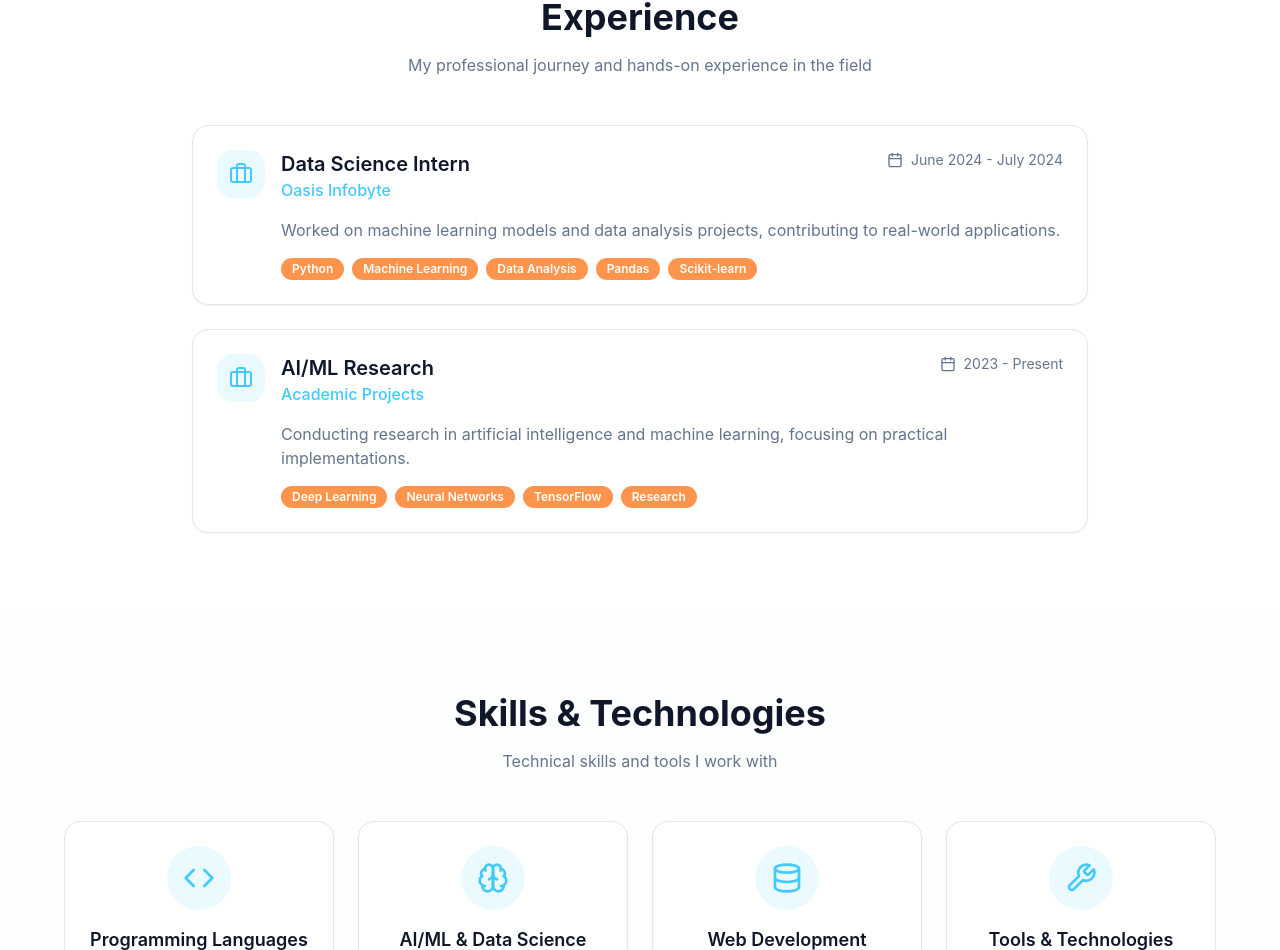
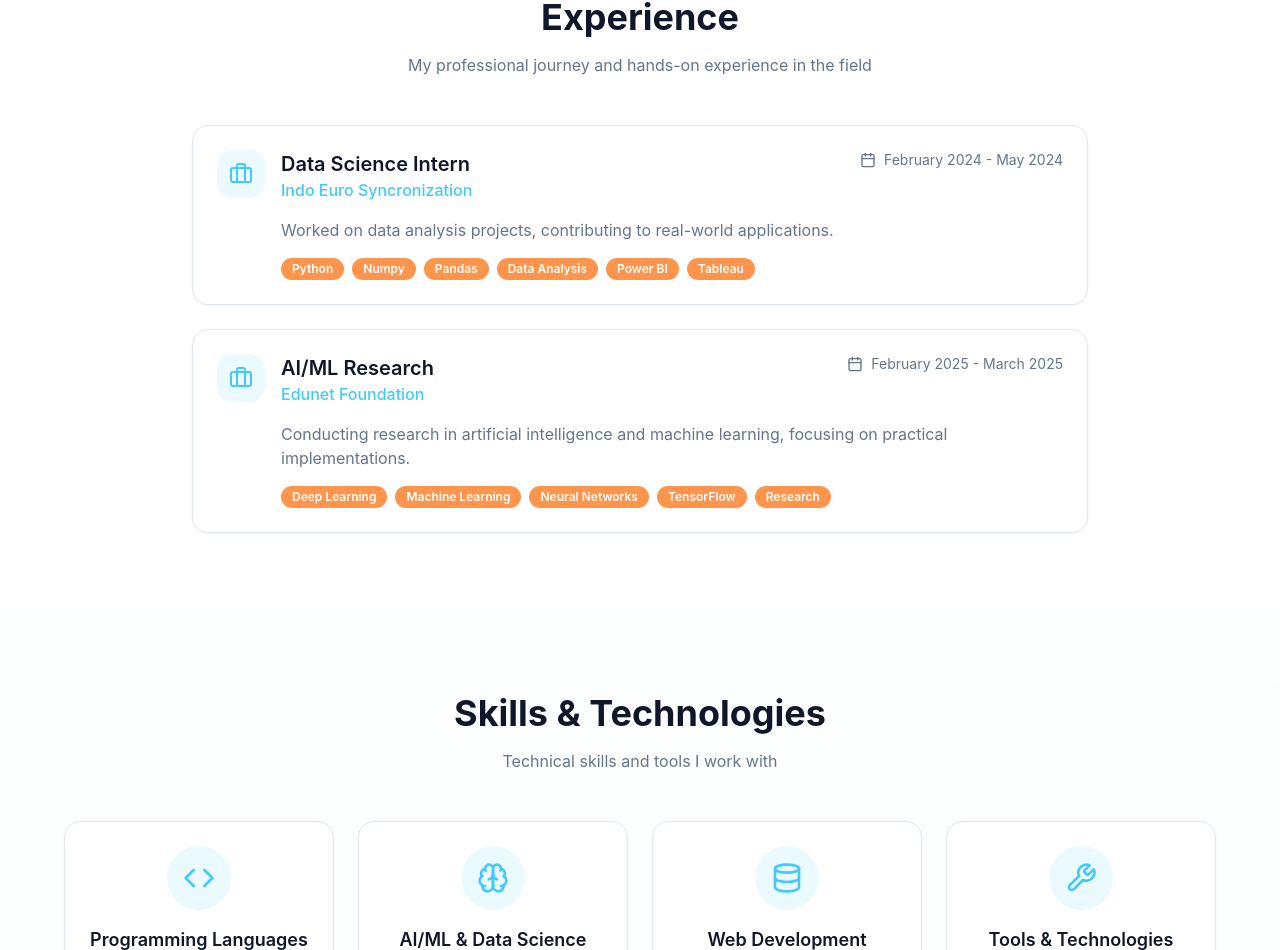
Before and after one commit to rajesh1835/rajesh-ai-splash, a React (Vite) app: page / in a window 1280 px wide. Shown: the part 1603-2553 px from the top of the page. Built offline with nearby package versions, Linux system fonts and the light colour scheme.

Commit message:
Update Experience.tsx

```diff
--- a/src/components/Experience.tsx
+++ b/src/components/Experience.tsx
@@ -5,19 +5,19 @@ import { Briefcase, Calendar } from "lucide-react";
 const experiences = [
   {
     title: "Data Science Intern",
-    company: "Oasis Infobyte",
-    duration: "June 2024 - July 2024",
+    company: "Indo Euro Syncronization",
+    duration: "February 2024 - May 2024",
     location: "Remote",
-    description: "Worked on machine learning models and data analysis projects, contributing to real-world applications.",
-    skills: ["Python", "Machine Learning", "Data Analysis", "Pandas", "Scikit-learn"]
+    description: "Worked on data analysis projects, contributing to real-world applications.",
+    skills: ["Python", "Numpy", "Pandas", "Data Analysis", "Power BI", "Tableau"]
   },
   {
     title: "AI/ML Research",
-    company: "Academic Projects",
-    duration: "2023 - Present",
-    location: "University",
+    company: "Edunet Foundation",
+    duration: "February 2025 - March 2025",
+    location: "Remote",
     description: "Conducting research in artificial intelligence and machine learning, focusing on practical implementations.",
-    skills: ["Deep Learning", "Neural Networks", "TensorFlow", "Research"]
+    skills: ["Deep Learning", "Machine Learning", "Neural Networks", "TensorFlow", "Research"]
   }
 ];
 
```
